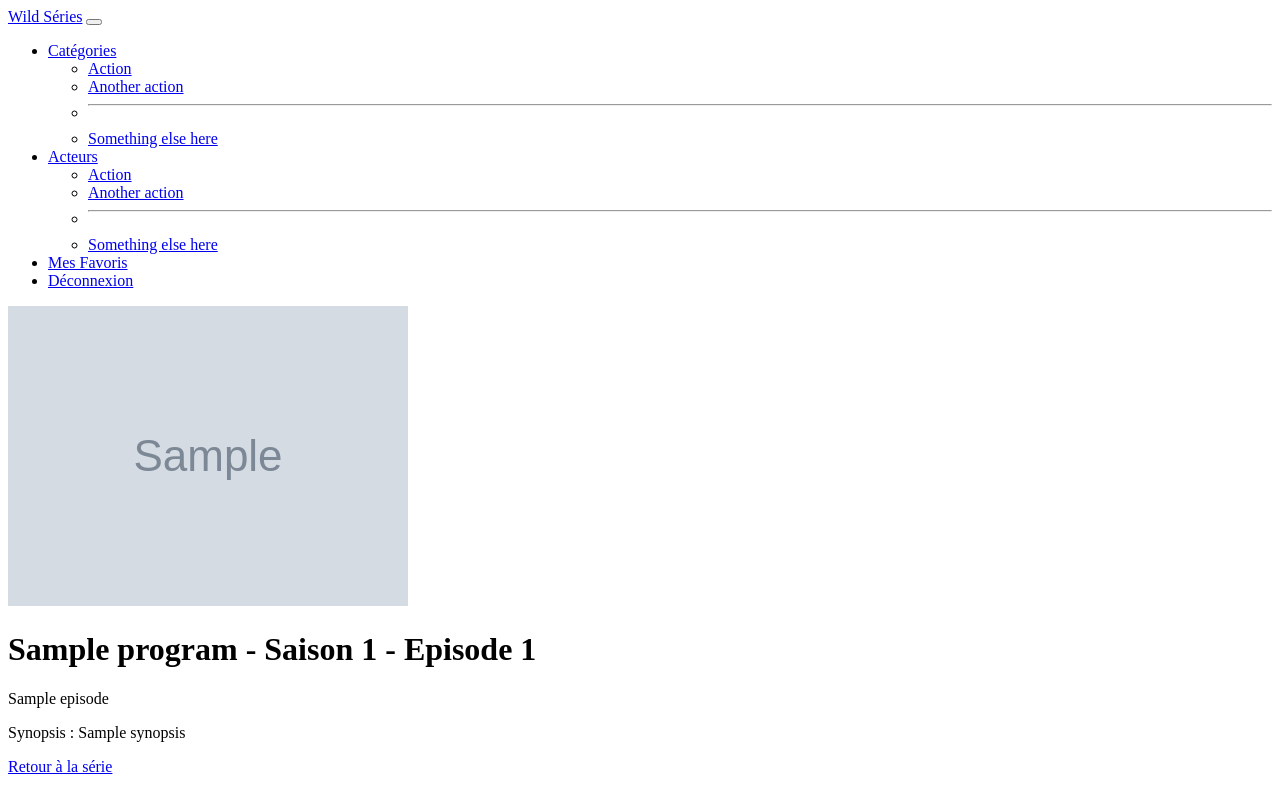
After one commit to plbonnier/wild-series, a Symfony app: template templates/program/episode_show.html.twig in a window 1280 px wide. The commit adds this page. Run offline with Twig, Linux system fonts and the light colour scheme; the template is opened without the code that fills it: most values are stand-ins (such as "Sample title", 1, 10 or a date in 2020); grey boxes marked "Sample" are stand-in pictures; some libraries are stand-ins or nearby versions.

Commit message:
quete 13

```diff
--- /dev/null
+++ b/templates/program/episode_show.html.twig
@@ -0,0 +1,20 @@
+{% extends 'base.html.twig' %}
+
+{% block title %}
+    {{ program.title }} - Saison {{ season.number }} - Episode {{ episode.number }}
+{% endblock %}
+
+{% block body %}
+    <div class="media">
+        <img class="align-self-start mr-3" src="{{ program.poster }}" alt="{{ program.title }} poster">
+        <div class="media-body">
+            <h1 class="mt-0">{{ program.title }} - Saison {{ season.number }} - Episode {{ episode.number }}</h1>
+            <p>{{ episode.title }}</p>
+            <p>Synopsis : {{ episode.synopsis }}</p>
+        </div>
+    </div>
+
+        <a href="{{ path('program_show', {'id': program.id}) }}">
+        Retour à la série
+    </a>
+{% endblock %}
--- a/templates/program/season_show.html.twig
+++ b/templates/program/season_show.html.twig
@@ -18,7 +18,7 @@
     <ul>
         {% for episode in season.episodes %}
             <li>
-                <strong>Épisode {{ episode.number }} - {{ episode.title }}</strong><br>
+            <a href="{{ path("program_episode_show", { programId: program.id, seasonId: season.id, episodeId: episode.id}) }}"><strong>Épisode {{ episode.number }} - {{ episode.title }}</strong></a>
                 {{ episode.synopsis }}
             </li>
         {% endfor %}
--- a/templates/program/show.html.twig
+++ b/templates/program/show.html.twig
@@ -13,9 +13,9 @@
 				{{ program.category.name }}</p>
 			<p>Listes des saisons :</p>
 			<ul>
-				{% for season in seasons %}
+				{% for season in program.season %}
 					<li>
-						<a href="{{ path("program_season_show", { programId: program.id, seasonId: season.id}) }}">{{season.number}}</a>
+						<a href="{{ path("program_season_show", { program: program.id, season: season.id}) }}">{{season.number}}</a>
 					</li>
 				{% endfor %}
 			</ul>
```
Also changed, not shown: src/Controller/ProgramController.php (+23 -11 lines).
